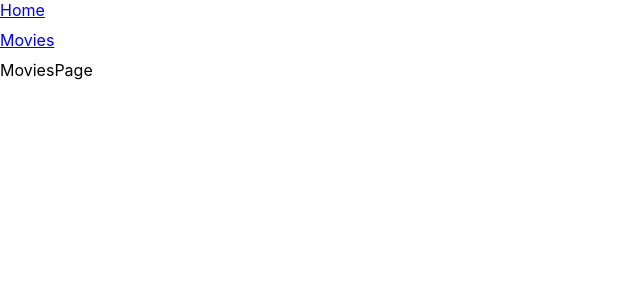
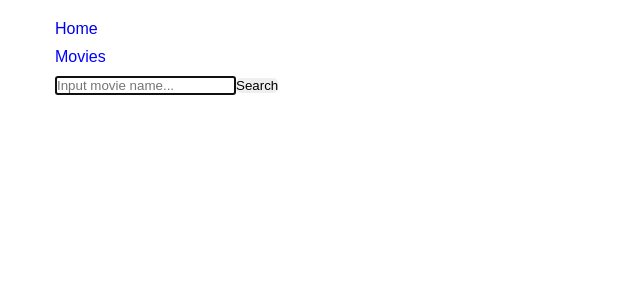
Before and after one commit to MarinaBoikova/goit-react-hw-05-movies, a React (Create React App) app: page /movies in a window 1280 px wide. Shown: the top 300 px of the page, without its empty margins (0-640 px from the left). Built offline with nearby package versions, Linux system fonts and the light colour scheme.

Commit message:
add movies search and some style

```diff
--- /dev/null
+++ b/src/commons/Container/Caontainer.jsx
@@ -0,0 +1,12 @@
+import React from 'react';
+import s from './Container.module.css';
+import PropTypes from 'prop-types';
+
+const Container = ({ children }) => {
+  return <div className={s.container}>{children}</div>;
+};
+
+Container.propTypes = {
+  children: PropTypes.node.isRequired,
+};
+export default Container;
--- /dev/null
+++ b/src/commons/Container/Container.module.css
@@ -0,0 +1,8 @@
+.container {
+  max-width: 1170px;
+  margin-left: auto;
+  margin-right: auto;
+  padding-left: 15px;
+  padding-right: 15px;
+  padding-top: 20px;
+}
--- a/src/components/App/App.js
+++ b/src/components/App/App.js
@@ -1,3 +1,4 @@
+import Container from 'commons/Container/Caontainer.jsx';
 import HomePage from 'pages/HomePage/HomePage.jsx';
 import MovieDetailsPage from 'pages/MovieDetailsPage/MovieDetailsPage.jsx';
 import MoviesPage from 'pages/MoviesPage/MoviesPage.jsx';
@@ -6,6 +7,7 @@ import NavigationBar from '../NavigationBar/NavigationBar.jsx';
 
 const App = () => {
   return (
+    <Container>
       <div className="App">
         <NavigationBar />
 
@@ -13,15 +15,15 @@ const App = () => {
           <Route exact path="/">
             <HomePage />
           </Route>
-
-        <Route path="/movies">
-          <MoviesPage />
           <Route path="/movies/:movieId">
             <MovieDetailsPage />
           </Route>
+          <Route path="/movies">
+            <MoviesPage />
           </Route>
         </Switch>
       </div>
+    </Container>
   );
 };
 
--- a/src/components/MoviesList/MoviesList.jsx
+++ b/src/components/MoviesList/MoviesList.jsx
@@ -9,7 +9,7 @@ const MoviesList = ({ movies }) => {
   return (
     <>
       <ul>
-        {movies.map(({ id, original_title }) => (
+        {movies.map(({ id, original_title, original_name }) => (
           <li key={id}>
             {/* <Link to={`${match.url}/${id}`}> */}
             <Link
@@ -18,7 +18,7 @@ const MoviesList = ({ movies }) => {
                 state: { from: location },
               }}
             >
-              <p>{original_title}</p>
+              <p> {original_title ? original_title : original_name}</p>
             </Link>
           </li>
         ))}
--- a/src/components/Reviews/Reviews.jsx
+++ b/src/components/Reviews/Reviews.jsx
@@ -1,6 +1,33 @@
-const Reviews = () => {
+import { useState, useEffect } from 'react';
+import { fetchReviewsById } from '../../services/api';
+
+const Reviews = ({ movieId }) => {
+  const [reviews, setReviews] = useState([]);
+
+  useEffect(() => {
+    fetchReviewsById(movieId).then(data => setReviews(data.results));
+  }, [movieId]);
+
   return (
-    <div> ReviewsLorem ipsum dolor sit amet consectetur, adipisicing elit.</div>
+    <>
+      <ul>
+        {reviews.length !== 0 ? (
+          reviews.map(({ id, author, content, created_at }) => (
+            <li key={id}>
+              <p>
+                Nickname : <span> {author}</span>
+              </p>
+              <p>{content}</p>
+              <span>
+                {created_at.slice(0, 10).split('-').reverse().join('.')}
+              </span>
+            </li>
+          ))
+        ) : (
+          <h1>We have not any reviews yet .</h1>
+        )}
+      </ul>
+    </>
   );
 };
 
--- a/src/index.css
+++ b/src/index.css
@@ -1,13 +1,51 @@
+* {
+  margin: 0;
+  padding: 0;
+  text-decoration: none;
+}
+
 body {
   margin: 0;
-  font-family: -apple-system, BlinkMacSystemFont, 'Segoe UI', 'Roboto', 'Oxygen',
-    'Ubuntu', 'Cantarell', 'Fira Sans', 'Droid Sans', 'Helvetica Neue',
-    sans-serif;
+  font-family: 'Poppins', sans-serif;
   -webkit-font-smoothing: antialiased;
   -moz-osx-font-smoothing: grayscale;
+  color: black;
 }
 
-code {
-  font-family: source-code-pro, Menlo, Monaco, Consolas, 'Courier New',
-    monospace;
+h1,
+h2,
+h3,
+h4,
+p {
+  margin: 0;
 }
+
+img {
+  display: block;
+  max-width: 100%;
+  height: auto;
+}
+
+ul {
+  padding-left: 0;
+  margin-top: 0;
+  margin-bottom: 0;
+  list-style: none;
+}
+
+a {
+  outline: none;
+  text-decoration: none;
+}
+
+address {
+  font-style: normal;
+}
+
+button {
+  cursor: pointer;
+  font-family: inherit;
+  border: transparent;
+  border-radius: 5px;
+  cursor: pointer;
+}
--- a/src/pages/MovieDetailsPage/MovieDetailsPage.jsx
+++ b/src/pages/MovieDetailsPage/MovieDetailsPage.jsx
@@ -36,6 +36,8 @@ const MovieDetailsPage = () => {
   };
 
   return (
+    <>
+      {movie && (
         <>
           <Button text="Go back" onClick={handleOnClick} />
           {movie.poster_path && (
@@ -81,13 +83,15 @@ const MovieDetailsPage = () => {
               Reviews
             </NavLink>
           </nav>
+        </>
+      )}
       {/* {/* path={`/movie/${movieId}/cast`} */}
       <Switch>
         <Route path={`${path}/cast`}>
           <Cast movieId={movieId} />
         </Route>
         <Route path={`${path}/reviews`}>
-          <Reviews />
+          <Reviews movieId={movieId} />
         </Route>
       </Switch>
     </>
--- a/src/pages/MoviesPage/MoviesPage.jsx
+++ b/src/pages/MoviesPage/MoviesPage.jsx
@@ -1,5 +1,55 @@
-const MoviesPage = () => {
-  return <div>MoviesPage</div>;
+import { useState, useEffect, useRef } from 'react';
+import MoviesList from '../../components/MoviesList/MoviesList';
+import { fetchQuerySearch } from 'services/api';
+import * as storage from '../../services/localStorage';
+
+const STORAGE_KEY = 'movies';
+
+const MoviePage = () => {
+  const [movies, setMovies] = useState([]);
+  const [query, setQuery] = useState('');
+  const [savedQuery, setsavedQuery] = useState(storage.get(STORAGE_KEY) ?? '');
+
+  const inputRef = useRef(null); //!фокус
+  useEffect(() => {
+    inputRef.current.focus(); //!фокус
+  }, []);
+
+  useEffect(() => {
+    storage.save(STORAGE_KEY, savedQuery);
+    setQuery(savedQuery);
+
+    if (savedQuery.trim() === '') {
+      return;
+    }
+
+    fetchQuerySearch(savedQuery).then(setMovies);
+  }, [savedQuery]);
+
+  const handleSubmit = e => {
+    e.preventDefault();
+    setsavedQuery(query);
+  };
+
+  return (
+    <>
+      <div>
+        <form onSubmit={handleSubmit}>
+          <input
+            onChange={e => setQuery(e.target.value)}
+            value={query}
+            type="text"
+            autoComplete="off"
+            autoFocus
+            placeholder="Input movie name..."
+            ref={inputRef}
+          />
+          <button type="submit">Search</button>
+        </form>
+      </div>
+      <MoviesList movies={movies} />
+    </>
+  );
 };
 
-export default MoviesPage;
+export default MoviePage;
--- a/src/services/api.js
+++ b/src/services/api.js
@@ -35,13 +35,26 @@ const fetchCastById = id => {
     .catch(error => error);
 };
 
-// const fetchByIdCastMovie = id => {
-//   return axios
-//     .get(
-//       `${BASE_URL}/3/search/movie/${id}/credits?api_key=${API_KEY}`,
-//     )
-//     .then(response => response.data.results)
-//     .catch(error => error);
-// };
+const fetchReviewsById = id => {
+  return axios
+    .get(`${BASE_URL}/3/movie/${id}/reviews?api_key=${API_KEY}&language=en-US`)
+    .then(response => response.data)
+    .catch(error => error);
+};
 
-export { fetchTrandingMovies, fetchMovieById, fetchCastById };
+const fetchQuerySearch = query => {
+  return axios
+    .get(
+      `${BASE_URL}/3/search/movie?api_key=${API_KEY}&language=en-US&query=${query}&include_adult=false`,
+    )
+    .then(response => response.data.results)
+    .catch(error => error);
+};
+
+export {
+  fetchTrandingMovies,
+  fetchMovieById,
+  fetchCastById,
+  fetchReviewsById,
+  fetchQuerySearch,
+};
--- /dev/null
+++ b/src/services/localStorage.js
@@ -0,0 +1,25 @@
+const save = (key, value) => {
+  try {
+    localStorage.setItem(key, JSON.stringify(value));
+  } catch (error) {
+    return null;
+  }
+};
+
+const get = key => {
+  try {
+    return JSON.parse(localStorage.getItem(key));
+  } catch (error) {
+    return null;
+  }
+};
+
+const remove = key => {
+  try {
+    return localStorage.removeItem(key);
+  } catch (error) {
+    return null;
+  }
+};
+
+export { get, save, remove };
```
Lines whose indentation alone changed are shown as unchanged.
